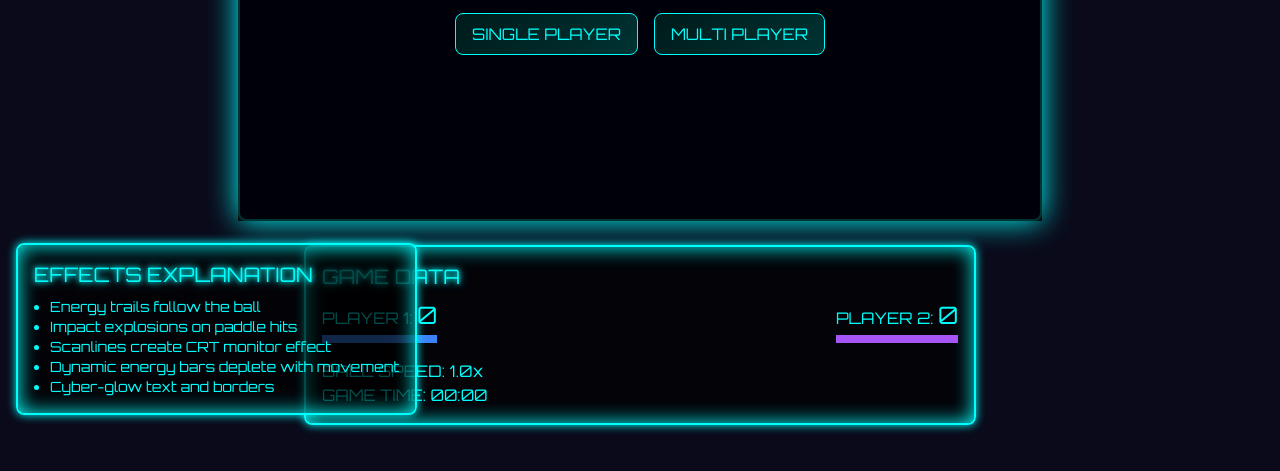
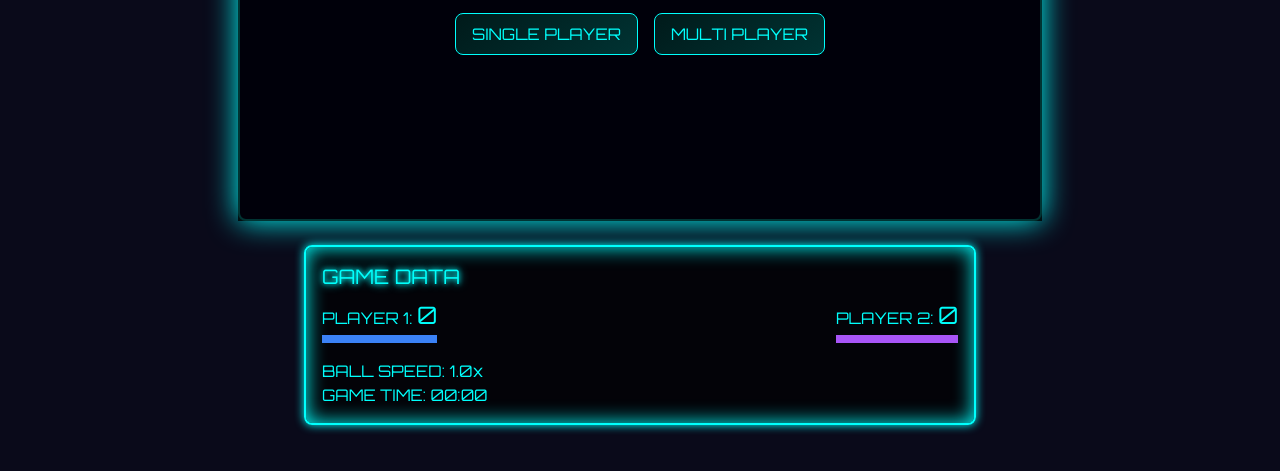
Before and after one commit to HeorTax/my-ping_pong, a plain HTML site: page index.html in a window 1280 px wide. Shown: the part 369-840 px from the top of the page. Drawn offline with nearby package versions, Linux system fonts and the light colour scheme.

Commit message:
Update index.html

```diff
--- a/index.html
+++ b/index.html
@@ -176,17 +176,6 @@
             <p>BALL SPEED: <span id="ballSpeed">1.0x</span></p>
             <p>GAME TIME: <span id="gameTime">00:00</span></p>
         </div>
-    </div>
-
-    <div class="absolute bottom-4 left-4 cyber-border p-4 rounded-lg bg-black bg-opacity-70">
-        <h2 class="text-xl cyber-glow mb-2">EFFECTS EXPLANATION</h2>
-        <ul class="text-sm list-disc pl-4">
-            <li>Energy trails follow the ball</li>
-            <li>Impact explosions on paddle hits</li>
-            <li>Scanlines create CRT monitor effect</li>
-            <li>Dynamic energy bars deplete with movement</li>
-            <li>Cyber-glow text and borders</li>
-        </ul>
     </div>
 
     <script>
```
